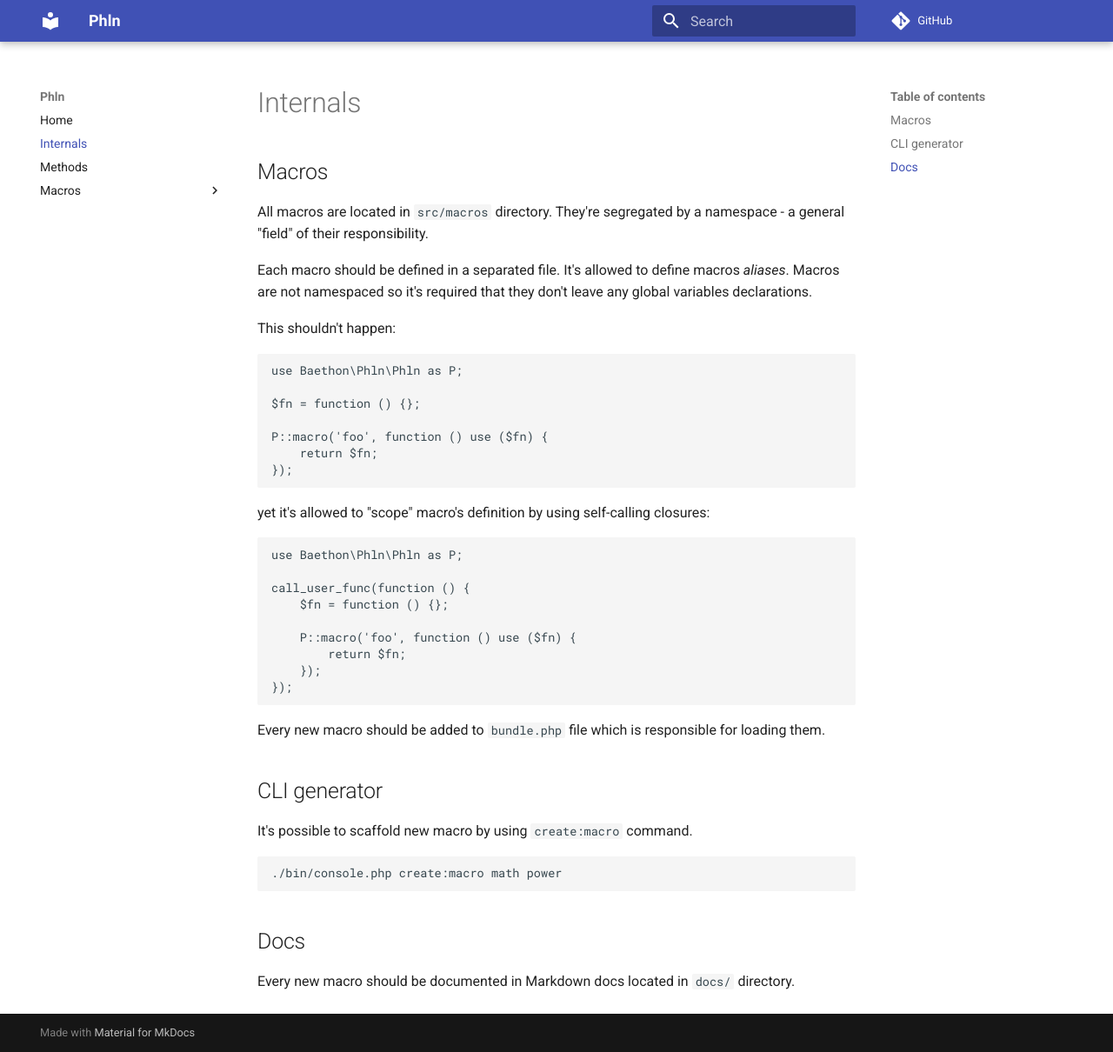
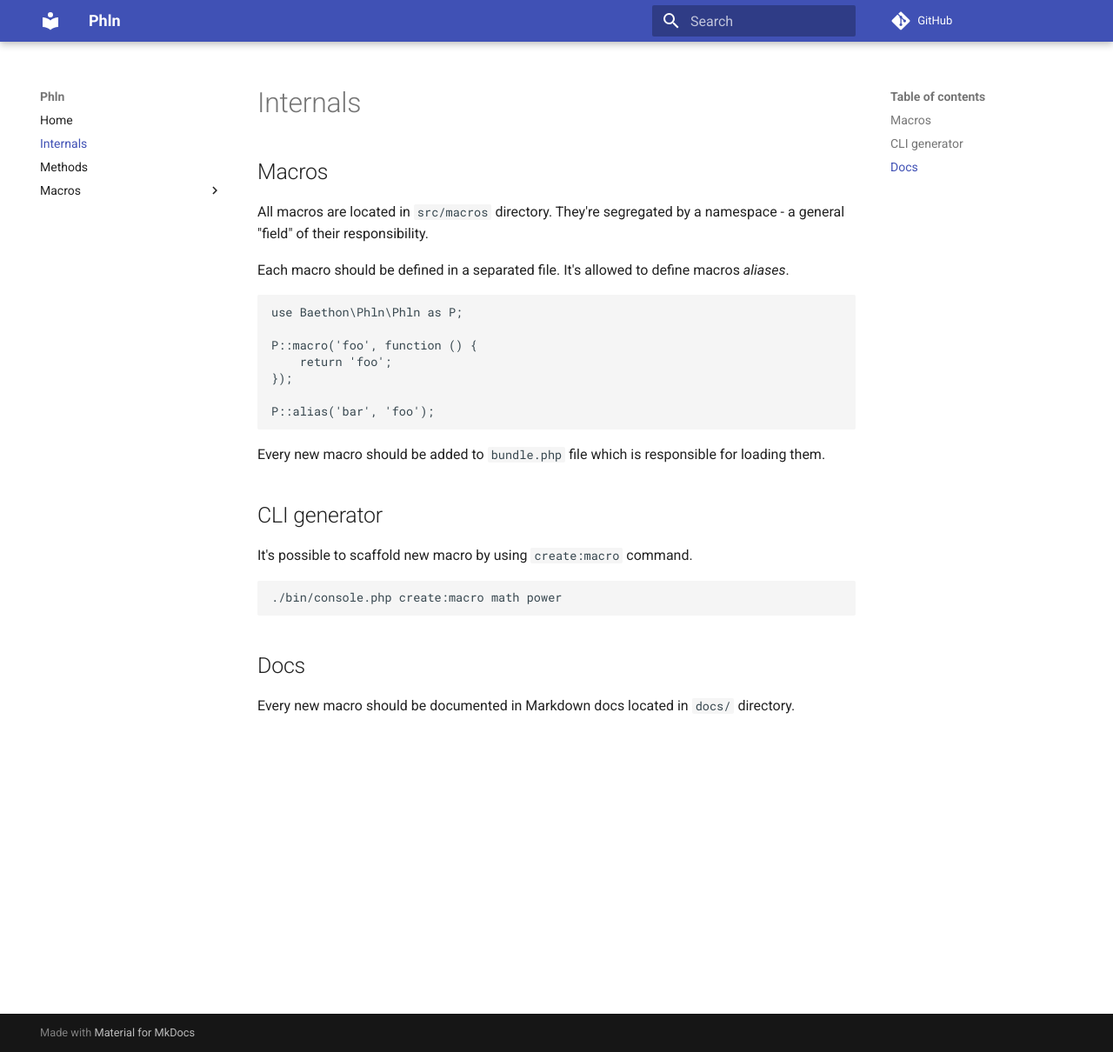
Before and after one commit to baethon/phln, an MkDocs documentation site: the page built from docs/internals.md, in a window 1280 px wide and 1210 px high. Shown: the whole window at 87% size. Built offline with MkDocs 1.6.1 and Material for MkDocs 9.7.7, drawn with Linux system fonts in a browser that asks for light colours; comment, search, counter and statistics services are not loaded.

Commit message:
Docs: update internals section

````diff
--- a/docs/internals.md
+++ b/docs/internals.md
@@ -3,32 +3,15 @@
 All macros are located in `src/macros` directory. They're segregated by a namespace - a general "field" of their responsibility.
 
 Each macro should be defined in a separated file. It's allowed to define macros _aliases_.
-Macros are not namespaced so it's required that they don't leave any global variables declarations.
-
-This shouldn't happen:
 
 ```php
 use Baethon\Phln\Phln as P;
 
-$fn = function () {};
+P::macro('foo', function () {
+    return 'foo';
+});
 
-P::macro('foo', function () use ($fn) {
-    return $fn;
-});
-```
-
-yet it's allowed to "scope" macro's definition by using self-calling closures:
-
-```php
-use Baethon\Phln\Phln as P;
-
-call_user_func(function () {
-    $fn = function () {};
-
-    P::macro('foo', function () use ($fn) {
-        return $fn;
-    });
-});
+P::alias('bar', 'foo');
 ```
 
 Every new macro should be added to `bundle.php` file which is responsible for loading them.
````
